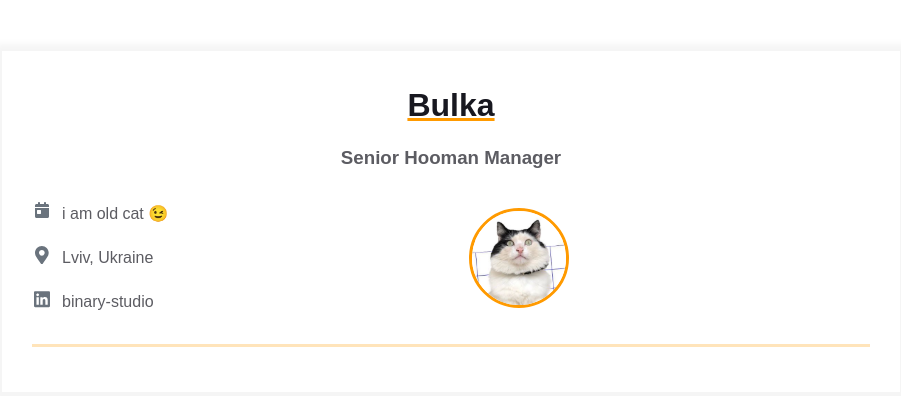
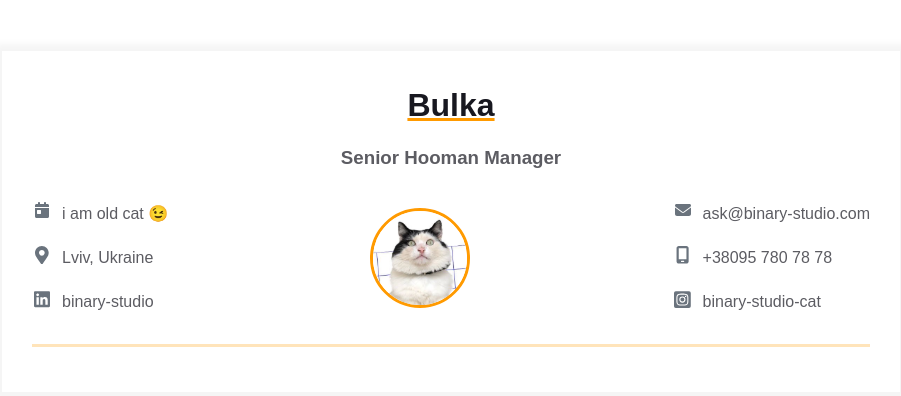
Before and after one commit to Vladislav-Burhovetskiy/homepage, a plain HTML site: page index.html in a window 1280 px wide. Shown: the whole page, without its empty margins (189-1090 px from the left). Drawn offline with Linux system fonts and the light colour scheme.

Commit message:
Added more contact info items example

```diff
--- a/index.html
+++ b/index.html
@@ -7,9 +7,9 @@
     <link rel="stylesheet" href="styles.css" />
   </head>
   <body>
-    <!-- &#x1F609; -->
     <main>
       <div class="resume">
+        <!-- contact info -->
         <div class="container">
           <div class="resume__block">
             <h1 class="contact-info__header">Bulka</h1>
@@ -79,10 +79,58 @@
                 />
               </div>
 
-              <div class="contact-info__block"></div>
+              <div class="contact-info__block">
+                <a href="" rel="author" class="contact-info__item">
+                  <div class="contact-info__item-icon-wrapper">
+                    <svg
+                      xmlns="http://www.w3.org/2000/svg"
+                      height="1em"
+                      viewBox="0 0 512 512"
+                    >
+                      <path
+                        d="M48 64C21.5 64 0 85.5 0 112c0 15.1 7.1 29.3 19.2 38.4L236.8 313.6c11.4 8.5 27 8.5 38.4 0L492.8 150.4c12.1-9.1 19.2-23.3 19.2-38.4c0-26.5-21.5-48-48-48H48zM0 176V384c0 35.3 28.7 64 64 64H448c35.3 0 64-28.7 64-64V176L294.4 339.2c-22.8 17.1-54 17.1-76.8 0L0 176z"
+                      />
+                    </svg>
+                  </div>
+                  <span>ask@binary-studio.com</span>
+                </a>
+                <a href="" rel="author" class="contact-info__item">
+                  <div class="contact-info__item-icon-wrapper">
+                    <svg
+                      xmlns="http://www.w3.org/2000/svg"
+                      height="1.1em"
+                      viewBox="0 0 384 512"
+                    >
+                      <path
+                        d="M16 64C16 28.7 44.7 0 80 0H304c35.3 0 64 28.7 64 64V448c0 35.3-28.7 64-64 64H80c-35.3 0-64-28.7-64-64V64zM144 448c0 8.8 7.2 16 16 16h64c8.8 0 16-7.2 16-16s-7.2-16-16-16H160c-8.8 0-16 7.2-16 16zM304 64H80V384H304V64z"
+                      />
+                    </svg>
+                  </div>
+                  <span>+38095 780 78 78</span>
+                </a>
+                <a
+                  href="https://www.instagram.com/binarystudiocat/"
+                  rel="author"
+                  class="contact-info__item"
+                >
+                  <div class="contact-info__item-icon-wrapper">
+                    <svg
+                      xmlns="http://www.w3.org/2000/svg"
+                      height="1.2em"
+                      viewBox="0 0 448 512"
+                    >
+                      <path
+                        d="M224,202.66A53.34,53.34,0,1,0,277.36,256,53.38,53.38,0,0,0,224,202.66Zm124.71-41a54,54,0,0,0-30.41-30.41c-21-8.29-71-6.43-94.3-6.43s-73.25-1.93-94.31,6.43a54,54,0,0,0-30.41,30.41c-8.28,21-6.43,71.05-6.43,94.33S91,329.26,99.32,350.33a54,54,0,0,0,30.41,30.41c21,8.29,71,6.43,94.31,6.43s73.24,1.93,94.3-6.43a54,54,0,0,0,30.41-30.41c8.35-21,6.43-71.05,6.43-94.33S357.1,182.74,348.75,161.67ZM224,338a82,82,0,1,1,82-82A81.9,81.9,0,0,1,224,338Zm85.38-148.3a19.14,19.14,0,1,1,19.13-19.14A19.1,19.1,0,0,1,309.42,189.74ZM400,32H48A48,48,0,0,0,0,80V432a48,48,0,0,0,48,48H400a48,48,0,0,0,48-48V80A48,48,0,0,0,400,32ZM382.88,322c-1.29,25.63-7.14,48.34-25.85,67s-41.4,24.63-67,25.85c-26.41,1.49-105.59,1.49-132,0-25.63-1.29-48.26-7.15-67-25.85s-24.63-41.42-25.85-67c-1.49-26.42-1.49-105.61,0-132,1.29-25.63,7.07-48.34,25.85-67s41.47-24.56,67-25.78c26.41-1.49,105.59-1.49,132,0,25.63,1.29,48.33,7.15,67,25.85s24.63,41.42,25.85,67.05C384.37,216.44,384.37,295.56,382.88,322Z"
+                      />
+                    </svg>
+                  </div>
+                  <span>binary-studio-cat</span>
+                </a>
+              </div>
             </div>
           </div>
         </div>
+
       </div>
     </main>
   </body>
```
